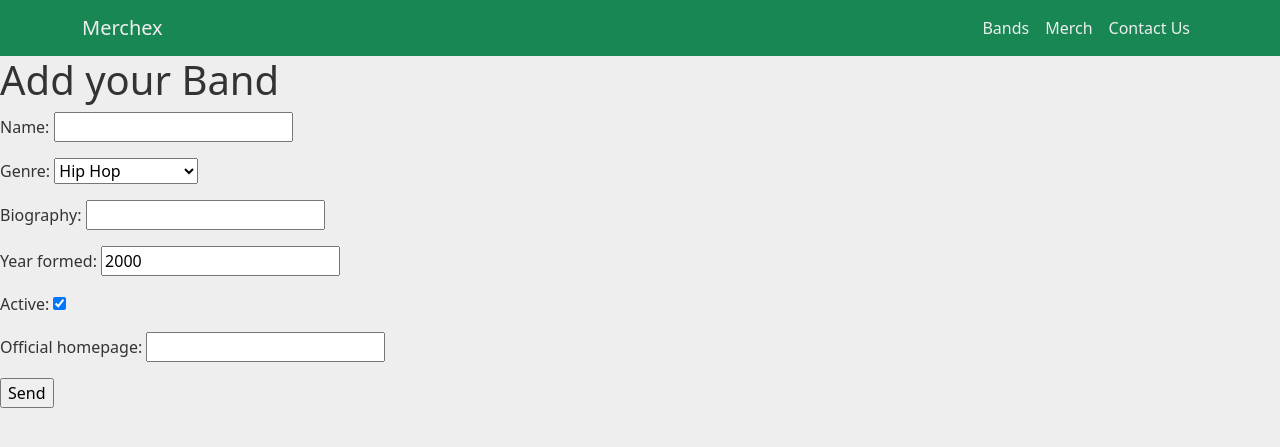
After one commit to rjgabriel1/django_oc, a Django app: page /bands/add/ in a window 1280 px wide. The commit adds this page. Shown: the top 447 px of the page. Run offline with Django 4.2, Linux system fonts and the light colour scheme.

Commit message:
add form validation add a new BandForm to handle band data Redirect to the band detail page upon successful form submission

```diff
--- a/listings/forms.py
+++ b/listings/forms.py
@@ -1,6 +1,12 @@
 from django import forms
+from listings.models import Band
 
 class ContactForm(forms.Form):
     name = forms.CharField(required=False)
     email =forms.EmailField()
     message = forms.CharField(max_length=1000)
+
+class BandForm(forms.ModelForm):
+    class Meta:
+        model = Band
+        fields ='__all__'
--- a/listings/static/css/style.css
+++ b/listings/static/css/style.css
@@ -10,3 +10,5 @@ li > a {
 .colnav{
   color: #eee
 }
+
+.errorlist { margin-bottom: -10px }
--- /dev/null
+++ b/listings/templates/bands/band_add.html
@@ -0,0 +1,10 @@
+{%extends 'bands/base.html'%} {%block content%}
+
+<h1>Add your Band</h1>
+
+<form action="" method="post" novalidate>
+    {%csrf_token%} {{form.as_p}}
+    <input type="submit" value="Send" />
+  </form>
+
+{%endblock%}
--- a/listings/templates/bands/band_list.html
+++ b/listings/templates/bands/band_list.html
@@ -1,10 +1,10 @@
-{% extends 'bands/base.html' %}
-
-  {% block content %}
+{% extends 'bands/base.html' %} {% block content %}
 <h1>Groups</h1>
 <ul>
   {% for band in bands %}
   <li><a href="{% url 'band-detail' band.id %}">{{ band.name }}</a></li>
   {%endfor%}
 </ul>
+
+<a href="{% url 'band-add' %}">Add a new Band</a>
 {%endblock%}
--- /dev/null
+++ b/listings/templates/bands/email_sent.html
@@ -0,0 +1,4 @@
+{%extends 'bands/base.html'%} {%block content%}
+<h6>Email sent!!</h6>
+
+{%endblock%}
--- a/listings/views.py
+++ b/listings/views.py
@@ -1,7 +1,9 @@
 from django.http import HttpResponse
-from django.shortcuts import render
+from django.shortcuts import redirect, render
 from listings.models import Band, Merch
-from listings.forms import ContactForm
+from listings.forms import ContactForm, BandForm
+from django.core.mail import send_mail
+
 # Create your views here.
 
 
@@ -13,26 +15,51 @@ def band_list(request):
 
 
 def band_detail(request, band_id):
-    band = Band.objects.get(id = band_id)
+    band = Band.objects.get(id=band_id)
     return render(request,
                   'bands/band_detail.html',
                   {'band': band}
                   )
 
-#
+
+def band_add(request):
+    if request.method =="POST":
+        form = BandForm(request.POST)
+        if form.is_valid():
+            #create new band and add it to the db.
+            band = form.save()
+        return redirect('band-detail', band.id)
+    else:
+        form = BandForm()
+
+    return render(request, 'bands/band_add.html', {'form': form})
+
+
 def merch_list(request):
     merchs = Merch.objects.all()
-    return render(request,'bands/merch_list.html',{'merchs': merchs})
+    return render(request, 'bands/merch_list.html', {'merchs': merchs})
 
 
 def merch_detail(request, merch_id):
     merch = Merch.objects.get(id=merch_id)
-    return render(request,'bands/merch_detail.html',{'merch': merch})
+    return render(request, 'bands/merch_detail.html', {'merch': merch})
 
 
 def contact(request):
+    if request.method == "POST":
+        form = ContactForm(request.POST)
 
-    print('La méthode de requête est : ', request.method)
-    print('Les données POST sont : ', request.POST)
-    form = ContactForm()
+        if form.is_valid():
+            send_mail(subject=f"Message from {form.cleaned_data['name']} Merchex  contact form",
+                      message=form.cleaned_data['message'],
+                      from_email=form.cleaned_data['email'],
+                      recipient_list=['admin@example.com']
+                      )
+            return redirect('email_sent.html')
+    else:
+        form = ContactForm()
     return render(request, 'bands/contact.html', {"form": form})
+
+
+def email_sent(request):
+    return render(request, 'bands/email_sent.html')
--- a/merchex/settings.py
+++ b/merchex/settings.py
@@ -9,6 +9,7 @@ https://docs.djangoproject.com/en/4.2/topics/settings/
 For the full list of settings and their values, see
 https://docs.djangoproject.com/en/4.2/ref/settings/
 """
+EMAIL_BACKEND = 'django.core.mail.backends.console.EmailBackend'
 
 from pathlib import Path
 
--- a/merchex/urls.py
+++ b/merchex/urls.py
@@ -21,8 +21,10 @@ from listings import views
 urlpatterns = [
     path('admin/', admin.site.urls),
     path('bands/', views.band_list, name='band-list'),
-    path('bands/<int:band_id>/', views.band_detail, name= 'band-detail'),
+    path('bands/<int:band_id>/', views.band_detail, name='band-detail'),
+    path('bands/add/', views.band_add, name='band-add'),
     path('merchs/', views.merch_list, name='merch-list'),
-    path('merchs/<int:merch_id>/', views.merch_detail, name= 'merch-detail'),
+    path('merchs/<int:merch_id>/', views.merch_detail, name='merch-detail'),
     path('contact-us/', views.contact, name='contact-us'),
+    path('contact-us/email_sent.html', views.email_sent, name='email-sent'),
 ]
```
Lines whose indentation alone changed are shown as unchanged.
